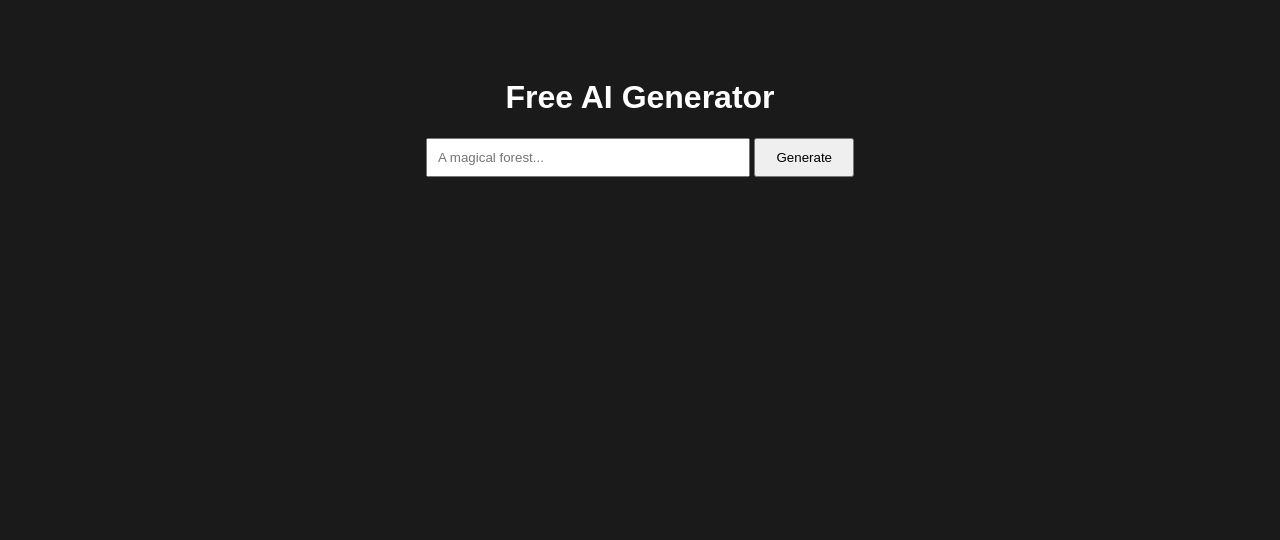
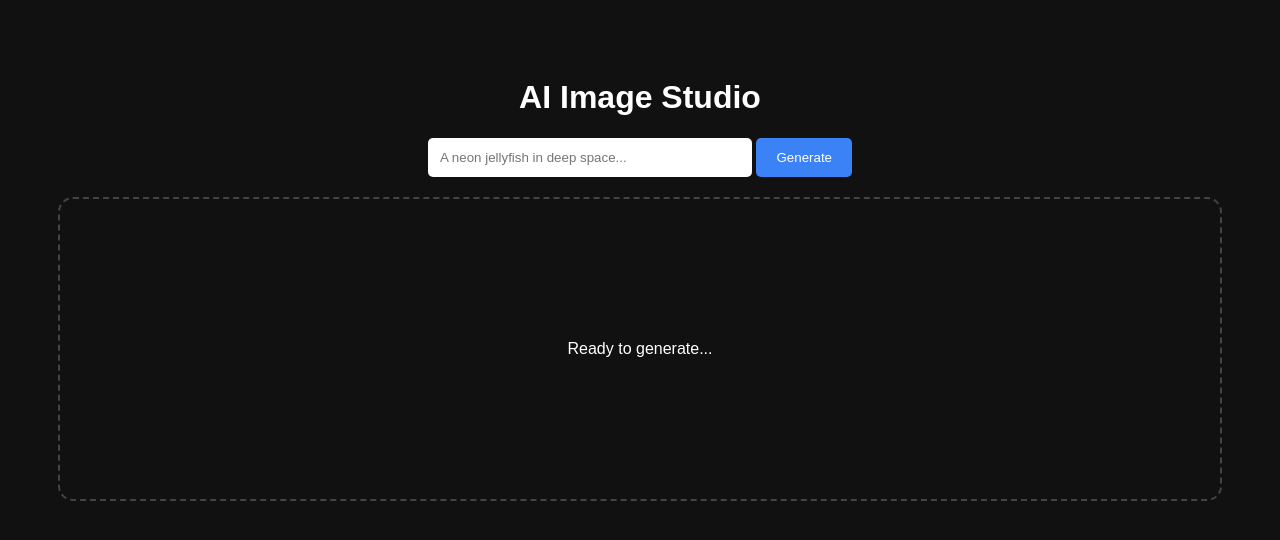
Before and after one commit to notmacroops/free-ai-stuff, a plain HTML site: page index.html in a window 1280 px wide. Drawn offline with Linux system fonts and the light colour scheme.

Commit message:
Update HTML structure and styling for AI Studio

```diff
--- a/index.html
+++ b/index.html
@@ -1,24 +1,27 @@
 <!DOCTYPE html>
-<html>
+<html lang="en">
 <head>
-    <title>AI Generator</title>
+    <meta charset="UTF-8">
+    <title>AI Studio 2026</title>
     <style>
-        body { font-family: sans-serif; background: #1a1a1a; color: white; text-align: center; padding: 50px; }
-        .loader { color: #3b82f6; font-weight: bold; margin: 20px; }
-        img { max-width: 500px; border-radius: 10px; margin-top: 20px; }
-        input { padding: 10px; width: 300px; }
-        button { padding: 10px 20px; cursor: pointer; }
+        body { font-family: sans-serif; background: #111; color: white; text-align: center; padding: 50px; }
+        #result { margin-top: 20px; min-height: 300px; border: 2px dashed #444; border-radius: 15px; display: flex; align-items: center; justify-content: center; }
+        img { max-width: 100%; border-radius: 10px; }
+        input { padding: 12px; width: 300px; border-radius: 5px; border: none; }
+        button { padding: 12px 20px; background: #3b82f6; color: white; border: none; border-radius: 5px; cursor: pointer; }
+        .loading { color: #aaa; font-style: italic; }
     </style>
 </head>
 <body>
 
-    <h1>Free AI Generator</h1>
-    <input type="text" id="promptInput" placeholder="A magical forest...">
+    <h1>AI Image Studio</h1>
+    <input type="text" id="promptInput" placeholder="A neon jellyfish in deep space...">
     <button id="genBtn">Generate</button>
 
-    <div id="result-container">
-        </div>
+    <div id="result">
+        <p id="status">Ready to generate...</p>
+    </div>
 
-    <script src="script.js"></script>
+    <script type="module" src="script.js"></script>
 </body>
 </html>
```
